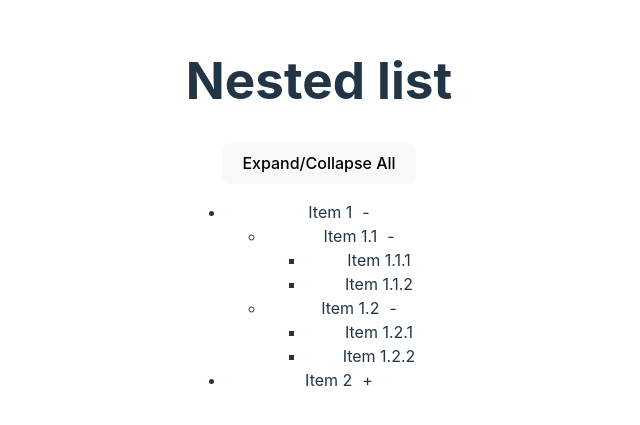
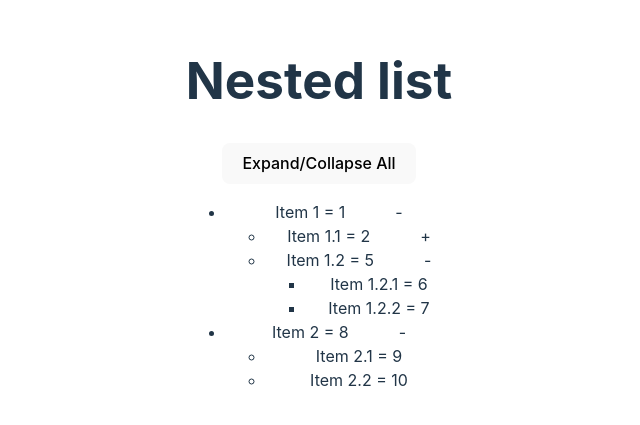
Before and after one commit to NicholasMurray/expanding-lists, a React (Vite) app: page / in a window 1280 px wide. Shown: the part 187-612 px from the top of the page, without its empty margins (321-961 px from the left). Built offline with nearby package versions, Linux system fonts and the light colour scheme.

Commit message:
Parents now expanding up the tree

```diff
--- a/src/App.tsx
+++ b/src/App.tsx
@@ -3,7 +3,7 @@ import { NestedList } from "./nested-list/NestedList";
 import { nestedListData } from "./nested-list/data";
 
 function App() {
-  const initialExpandedIds = [2, 5];
+  const initialExpandedIds = [7, 8];
   return (
     <>
       <h1>Nested list</h1>
--- a/src/nested-list/NestedList.tsx
+++ b/src/nested-list/NestedList.tsx
@@ -21,7 +21,8 @@ export const NestedList: React.FC<NestedListProps> = ({
 
       const recursivelyExpand = (
         items: NestedListItem[],
-        idsToExpand: number[]
+        idsToExpand: number[],
+        parentExpanded: boolean
       ): boolean => {
         let expandedInCurrentBranch = false;
         items.forEach((item) => {
@@ -30,16 +31,21 @@ export const NestedList: React.FC<NestedListProps> = ({
             expandedInCurrentBranch = true;
           }
           if (item.children) {
-            const childExpanded = recursivelyExpand(item.children, idsToExpand);
+            const childExpanded = recursivelyExpand(
+              item.children,
+              idsToExpand,
+              newExpanded[item.id] || parentExpanded
+            );
             if (childExpanded) {
               newExpanded[item.id] = true;
+              expandedInCurrentBranch = true;
             }
           }
         });
-        return expandedInCurrentBranch;
+        return expandedInCurrentBranch || parentExpanded;
       };
 
-      recursivelyExpand(items, idsToExpand);
+      recursivelyExpand(items, idsToExpand, false);
       return newExpanded;
     };
 
@@ -79,9 +85,9 @@ export const NestedList: React.FC<NestedListProps> = ({
         {items.map((item) => (
           <li key={item.id}>
             <div onClick={() => handleToggle(item.id)}>
-              {item.title}
+              {item.title} = {item.id}
               {item.children && (
-                <span style={{ marginLeft: "10px" }}>
+                <span style={{ marginLeft: "50px" }}>
                   {expanded[item.id] ? "-" : "+"}
                 </span>
               )}
```
